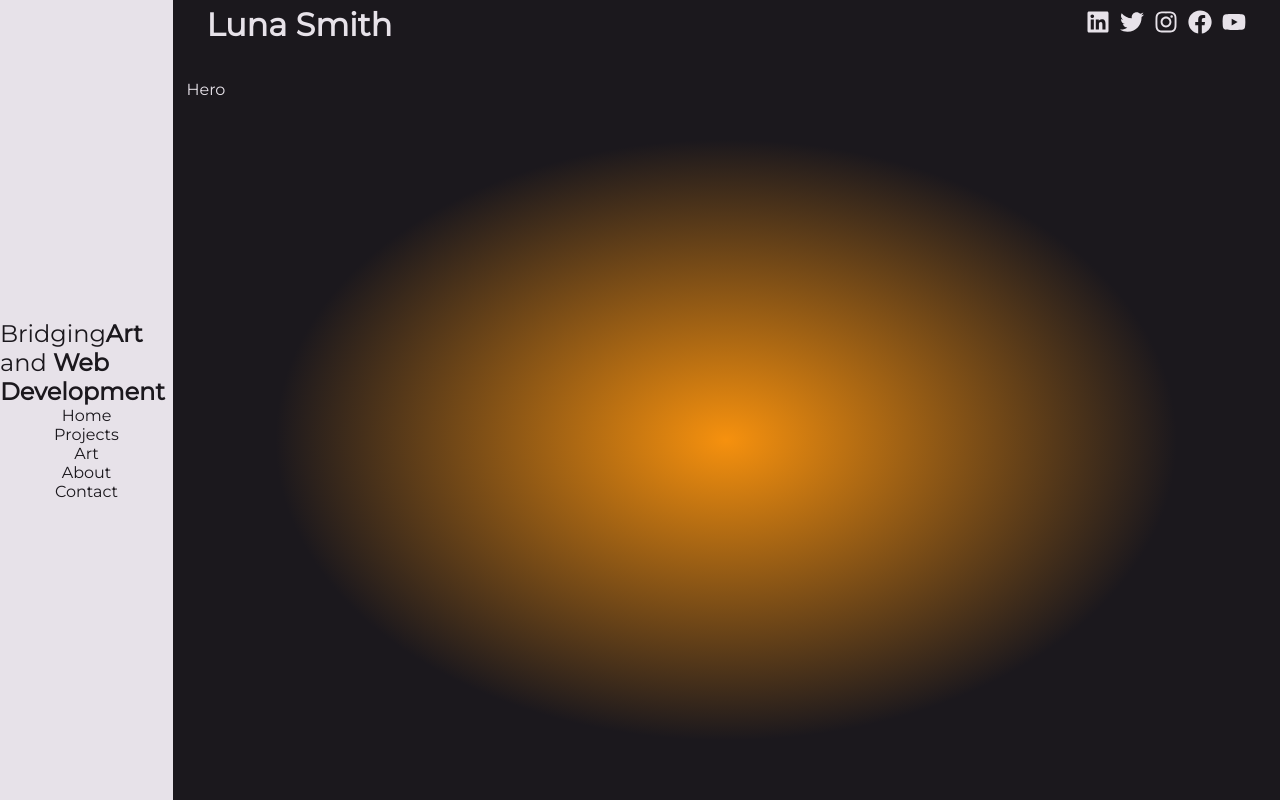
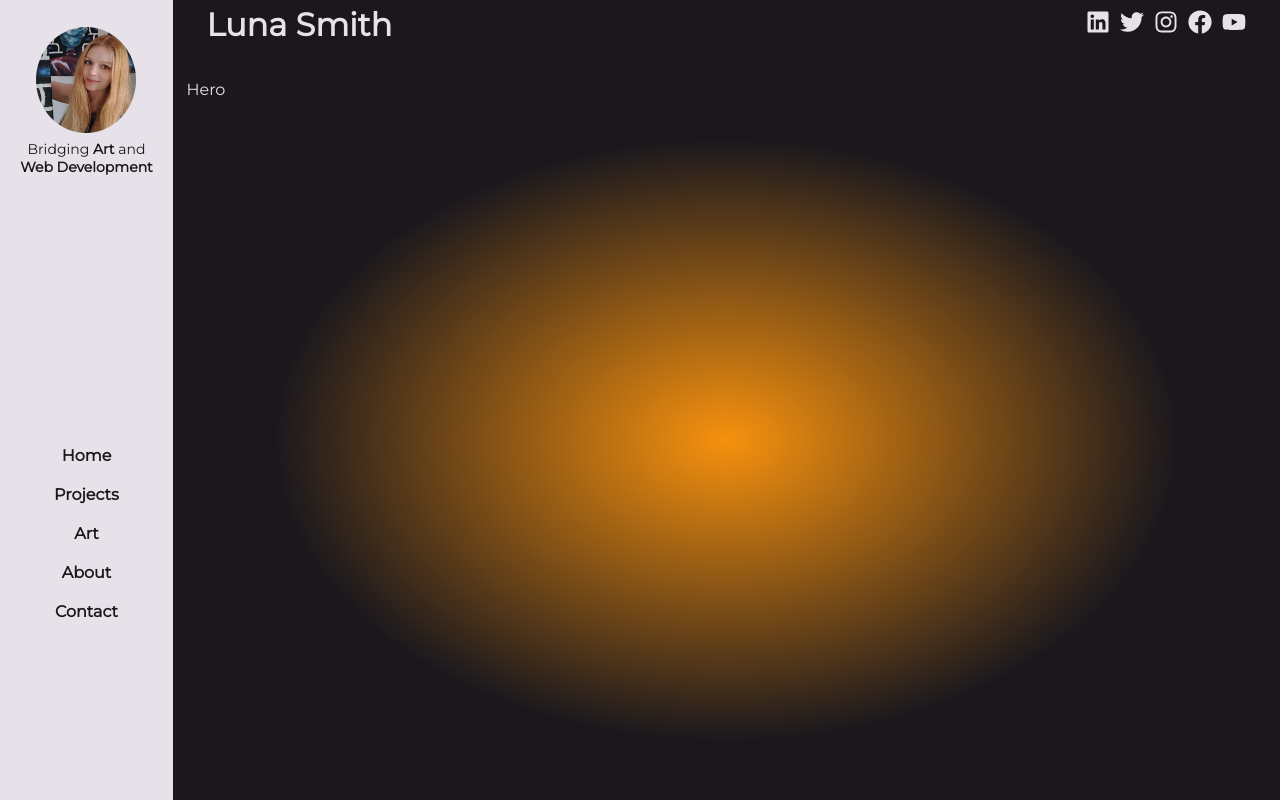
Before and after one commit to Lu-Smith/new_react_portfolio_sass, a React (Create React App) app: page / in a window 1280 px wide. Built offline with nearby package versions, Linux system fonts and the light colour scheme.

Commit message:
Updated Sidebar

```diff
--- a/src/components/Sidebar.tsx
+++ b/src/components/Sidebar.tsx
@@ -1,14 +1,15 @@
 import React from 'react';
-import { Link } from "react-router-dom";
+import { Link } from 'react-router-dom';
+import ProfileImage from '../assets/Luna_Smith.jpg';
 
 const Sidebar = () => {
   return (
     <div className='Sidebar'>
       <div className="titleContainer">
         <div className="imageContainer">
-          <img src="" alt="" />
+          <img src={ProfileImage} alt="Luna Smith's profile" />
         </div>
-        <h2>Bridging<strong>Art</strong> and <strong>Web Development</strong></h2>
+        <h2>Bridging <strong>Art</strong> and <strong>Web Development</strong></h2>
       </div>
       <div className="linkContainer">
         <Link to='/'>Home</Link>
--- a/src/styles/sidebar.scss
+++ b/src/styles/sidebar.scss
@@ -2,12 +2,30 @@
     background-color: $secondary-background;
     height: 100%;
     width: 200px;
-    @include flex-direction(center, column);
+    @include flex-direction(flex-start, column);
 
     .titleContainer {
+        flex:1;
+
+        .imageContainer{
+            margin-top: 20px;
+            width: 100%;
+            height: 45%;
+            @include flex(center, center);
+
+            img {
+                width: 100px;
+                height: auto;
+                border-radius: 50%;
+            }
+        }
+
         h2 {
             color: $secondary-color;
             font-weight: 300;
+            padding: $primary-padding;
+            text-align: center;
+            font-size: $primary-font-size;
 
             strong {
                 transition: 200ms all ease-in-out;
@@ -20,10 +38,19 @@
     }
 
     .linkContainer {
+        flex: 2;
         @include flex-direction(center, column);
+        gap: 20px;
+        width: 100%;
 
         a {
             color: $secondary-color;
+            transition: 200ms all ease-in-out;
+            font-weight: bold;
+
+            &:hover {
+                color: $focus-color;
+            }
         }
     }
 }
```
Also changed, not shown: src/assets/Luna_Smith.jpg (added).
